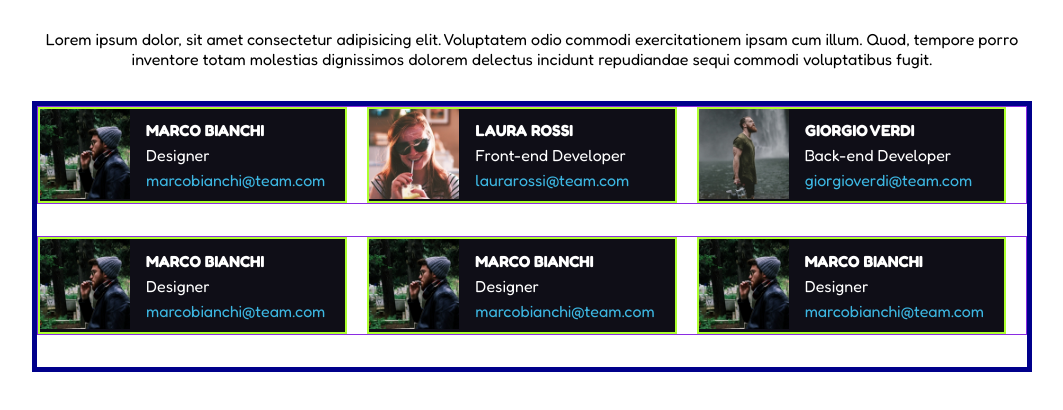
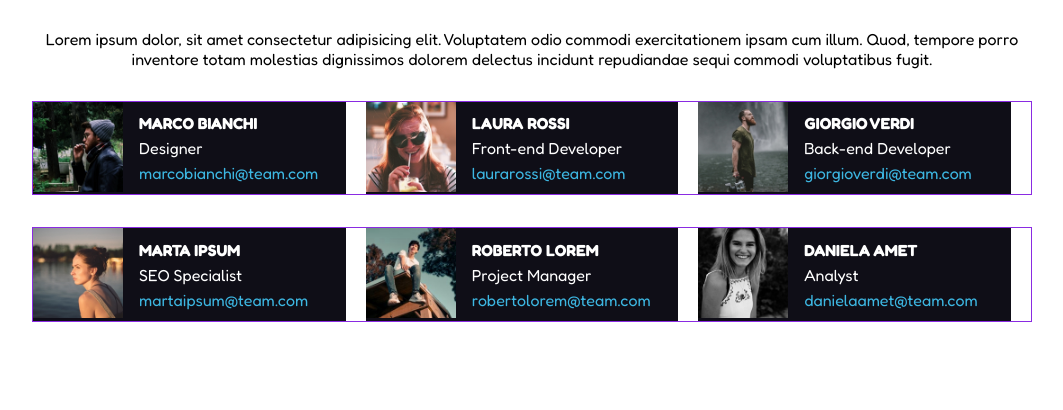
Before and after one commit to nespolisimmaco/html-css-float-cards, a plain HTML site: page index.html in a window 1280 px wide. Shown: the part 74-484 px from the top of the page, without its empty margins (108-1171 px from the left). Drawn offline with Linux system fonts and the light colour scheme.

Commit message:
Add: Edited second row info

```diff
--- a/css/style.css
+++ b/css/style.css
@@ -71,11 +71,3 @@ p {
     background-color: #0f0e17;
     color: white;
 }
-
-.container {
-    border: 5px solid darkblue;
-}
-
-.col {
-    border: 2px solid greenyellow;
-}
--- a/index.html
+++ b/index.html
@@ -83,45 +83,49 @@
                 <!-- Column -->
                 <div class="col">
                     <!-- Card -->
+                    <!-- Marta Ipsum -->
                     <div class="card clearfix">
-                        <img src="img/male1.png" alt="Marco Bianchi">
+                        <img src="img/female2.png" alt="Marta Ipsum">
                         <!-- Info inside the card -->
                         <div class="info">
-                            <h4>MARCO BIANCHI</h4>
-                            <div>Designer</div>
-                            <a href="#">marcobianchi@team.com</a>
+                            <h4>MARTA IPSUM</h4>
+                            <div>SEO Specialist</div>
+                            <a href="#">martaipsum@team.com</a>
                         </div>
                         <!-- End info inside the card -->
                     </div>
                     <!-- End card -->
                 </div>
                 <!-- End column -->
+
                 <!-- Column -->
                 <div class="col">
                     <!-- Card -->
+                    <!-- Roberto Lorem -->
                     <div class="card clearfix">
-                        <img src="img/male1.png" alt="Marco Bianchi">
+                        <img src="img/male3.png" alt="Roberto Lorem">
                         <!-- Info inside the card -->
                         <div class="info">
-                            <h4>MARCO BIANCHI</h4>
-                            <div>Designer</div>
-                            <a href="#">marcobianchi@team.com</a>
+                            <h4>ROBERTO LOREM</h4>
+                            <div>Project Manager</div>
+                            <a href="#">robertolorem@team.com</a>
                         </div>
                         <!-- End info inside the card -->
                     </div>
                     <!-- End card -->
                 </div>
                 <!-- End column -->
+
                 <!-- Column -->
                 <div class="col">
                     <!-- Card -->
                     <div class="card clearfix">
-                        <img src="img/male1.png" alt="Marco Bianchi">
+                        <img src="img/female3.png" alt="Daniela Amet">
                         <!-- Info inside the card -->
                         <div class="info">
-                            <h4>MARCO BIANCHI</h4>
-                            <div>Designer</div>
-                            <a href="#">marcobianchi@team.com</a>
+                            <h4>DANIELA AMET</h4>
+                            <div>Analyst</div>
+                            <a href="#">danielaamet@team.com</a>
                         </div>
                         <!-- End info inside the card -->
                     </div>
```
